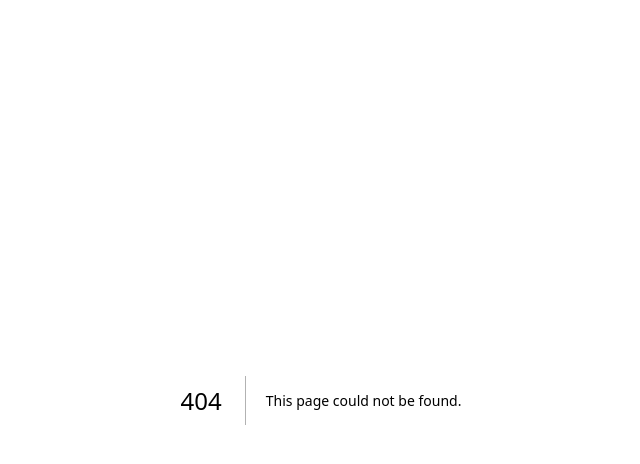
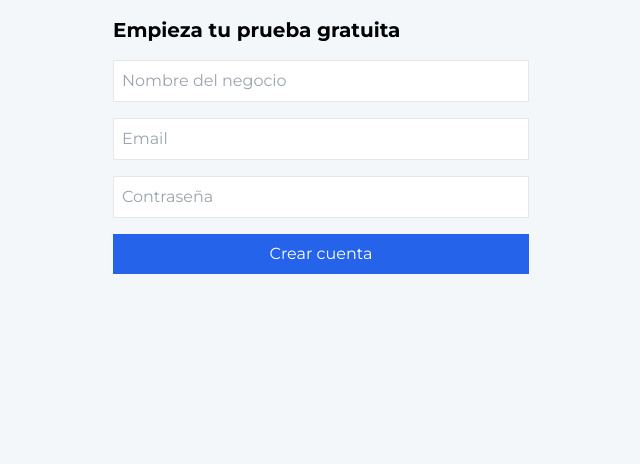
Before and after one commit to eliecermarin/gestor-citas-mv, a Next.js app: page /registro in a window 1280 px wide. Before the commit this address had no page. Shown: the top 464 px of the page, without its empty margins (319-959 px from the left). Built offline with nearby package versions, Linux system fonts and the light colour scheme; no server answers.

Commit message:
📆 Primera versión de registro

```diff
--- /dev/null
+++ b/src/pages/registro.tsx
@@ -0,0 +1,104 @@
+import { useState } from "react";
+import { useRouter } from "next/router";
+import { supabase } from "../supabaseClient";
+
+export default function RegistroCliente() {
+  const router = useRouter();
+
+  const [nombreNegocio, setNombreNegocio] = useState("");
+  const [email, setEmail] = useState("");
+  const [password, setPassword] = useState("");
+  const [cargando, setCargando] = useState(false);
+  const [error, setError] = useState("");
+  const [creado, setCreado] = useState(false);
+
+  const registrar = async (e: React.FormEvent) => {
+    e.preventDefault();
+    setCargando(true);
+    setError("");
+
+    // 1. Crear usuario en Supabase Auth
+    const { data: authData, error: authError } = await supabase.auth.signUp({
+      email,
+      password,
+    });
+
+    if (authError || !authData.user) {
+      setError("Error creando usuario. Intenta con otro email.");
+      setCargando(false);
+      return;
+    }
+
+    const user_id = authData.user.id;
+
+    // 2. Insertar cliente en tabla 'clientes'
+    const fechaHoy = new Date().toISOString().split("T")[0];
+    await supabase.from("clientes").insert({
+      id: user_id,
+      email,
+      fecha_alta: fechaHoy,
+      estado_prueba: "activa",
+      onboarding: false,
+    });
+
+    // 3. Crear configuración vacía por defecto
+    await supabase.from("configuracion").insert({
+      user_id,
+      nombre_negocio: nombreNegocio,
+      dias_reserva_max: 30,
+    });
+
+    setCreado(true);
+    setCargando(false);
+    router.push("/configuracion"); // Redirige al onboarding de configuración
+  };
+
+  return (
+    <div className="max-w-md mx-auto p-4">
+      <h1 className="text-xl font-bold mb-4">Empieza tu prueba gratuita</h1>
+
+      {creado ? (
+        <p className="text-green-600">✅ Redirigiendo a tu panel de configuración...</p>
+      ) : (
+        <form onSubmit={registrar} className="space-y-4">
+          <input
+            required
+            type="text"
+            placeholder="Nombre del negocio"
+            value={nombreNegocio}
+            onChange={(e) => setNombreNegocio(e.target.value)}
+            className="w-full border p-2"
+          />
+
+          <input
+            required
+            type="email"
+            placeholder="Email"
+            value={email}
+            onChange={(e) => setEmail(e.target.value)}
+            className="w-full border p-2"
+          />
+
+          <input
+            required
+            type="password"
+            placeholder="Contraseña"
+            value={password}
+            onChange={(e) => setPassword(e.target.value)}
+            className="w-full border p-2"
+          />
+
+          <button
+            type="submit"
+            className="w-full bg-blue-600 text-white py-2"
+            disabled={cargando}
+          >
+            {cargando ? "Registrando..." : "Crear cuenta"}
+          </button>
+        </form>
+      )}
+
+      {error && <p className="text-red-600 mt-2">{error}</p>}
+    </div>
+  );
+}
```
